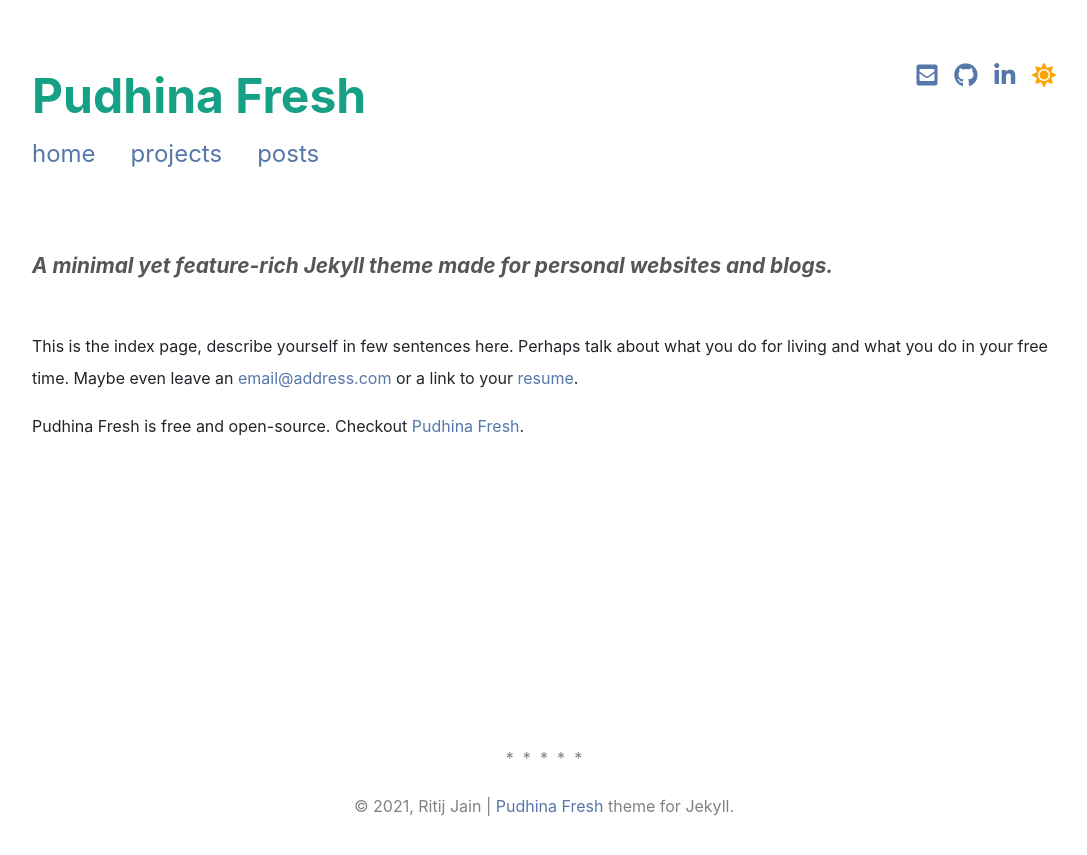
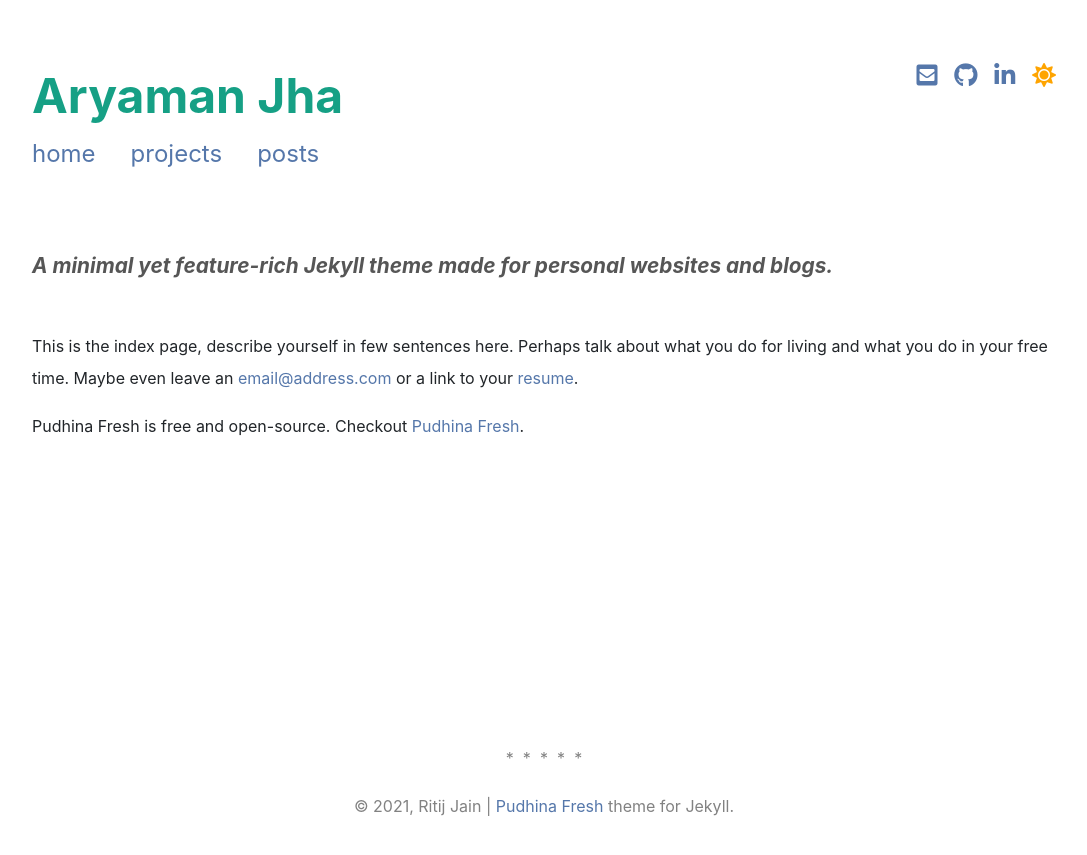
Before and after one commit to Aryaman-Jha/aryaman-jha.github.io, a Jekyll site: the page built from index.md, in a window 1280 px wide. Shown: the top 855 px of the page, without its empty margins (96-1183 px from the left). Built offline with Jekyll 4.4.1, drawn with Linux system fonts in a browser that asks for light colours; nearby versions of some CDN libraries; a style sheet for code colours, icons or effects is not loaded.

Commit message:
Update _config.yml

```diff
--- a/_config.yml
+++ b/_config.yml
@@ -1,15 +1,15 @@
-title: Pudhina Fresh # Shown in header on pages with full_logo: true
-short_logo: PF. # Shown in header on all pages by default unless full_logo: true is set
-description: > # The description for your site
-  A minimal yet feature-rich Jekyll theme made for personal websites and blogs.
-url: "https://ritijjain.github.io/pudhina-fresh" # Site base URL
+title: Aryaman Jha # Shown in header on pages with full_logo: true
+short_logo: Aryaman Jha # Shown in header on all pages by default unless full_logo: true is set
+description: Statistical physics of classical multi-agent systems # The description for your site
+url: "https://aryaman-jha.github.io/" # Site base URL
 
 author:
-  name: Ritij Jain
-  github: ritijjain/pudhina-fresh # GitHub username, used for GitHub icon on the top right
-  linkedin: ritijjain # Your LinkedIn profile url name, used for LinkedIn icon on the top right
-  email: example@example.com # Used for email icon on the top right
-  homepage: https://ritijjain.com # This links to your name in post meta
+  name: Aryaman Jha
+  github: Aryaman-Jha # GitHub username, used for GitHub icon on the top right
+  linkedin: aryaman-jha # Your LinkedIn profile url name, used for LinkedIn icon on the top right
+  email: aryaman0211@gmail.com # Used for email icon on the top right
+  scholar: "https://scholar.google.com/citations?user=NEWUwoQAAAAJ&hl=en"
+  homepage: # This links to your name in post meta
   twitter: # Twitter username, used for Twitter Card Analytics
 
 disqus_name: # Setting this will turn on Disqus comments
```
